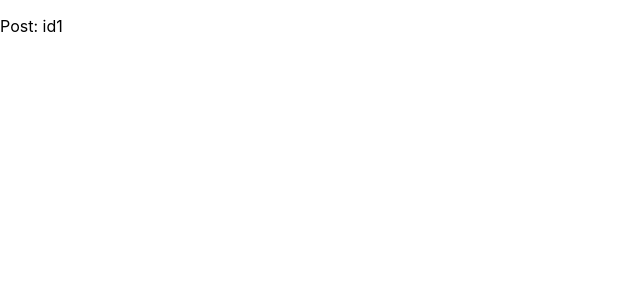
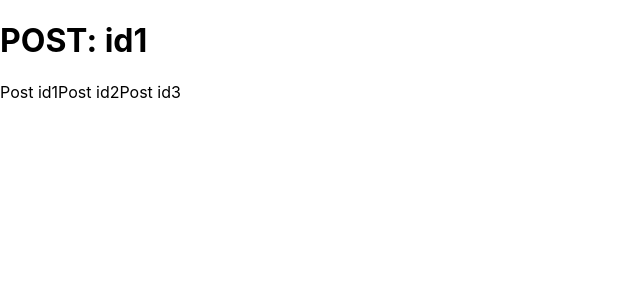
Before and after one commit to amorfati0310/ntrs, a Next.js app: page /posts/id1 in a window 1280 px wide. Shown: the top 300 px of the page, without its empty margins (0-640 px from the left). Built offline with nearby package versions, Linux system fonts and the light colour scheme.

Commit message:
feat: tsx 로 변경 및 getServerSideProps 예제 적용 [Ticket: X]

```diff
--- a/package.json
+++ b/package.json
@@ -8,8 +8,12 @@
     "start": "next start"
   },
   "dependencies": {
+    "@types/react": "^16.9.49",
     "next": "9.5.3",
     "react": "16.13.1",
     "react-dom": "16.13.1"
+  },
+  "devDependencies": {
+    "@types/node": "^14.6.4"
   }
 }
--- a/pages/_app.js
+++ /dev/null
@@ -1,7 +0,0 @@
-import '../styles/globals.css'
-
-function MyApp({ Component, pageProps }) {
-  return <Component {...pageProps} />
-}
-
-export default MyApp
--- /dev/null
+++ b/pages/_app.tsx
@@ -0,0 +1,22 @@
+import '../styles/globals.css'
+// import type?
+import type { AppProps /*, AppContext */ } from 'next/app'
+
+function MyApp({ Component, pageProps }:AppProps) {
+  return <Component {...pageProps} />
+}
+
+// Only uncomment this method if you have blocking data requirements for
+// every single page in your application. This disables the ability to
+// perform automatic static optimization, causing every page in your app to
+// be server-side rendered.
+//
+// MyApp.getInitialProps = async (appContext: AppContext) => {
+//   // calls page's `getInitialProps` and fills `appProps.pageProps`
+//   const appProps = await App.getInitialProps(appContext);
+
+//   return { ...appProps }
+// }
+
+
+export default MyApp
--- a/pages/about.js
+++ b/pages/about.tsx
@@ -1,5 +1,5 @@
 function About() {
     return <div>About</div>
-  }
+}
 
-  export default About
+export default About
--- a/pages/api/hello.js
+++ /dev/null
@@ -1,6 +0,0 @@
-// Next.js API route support: https://nextjs.org/docs/api-routes/introduction
-
-export default (req, res) => {
-  res.statusCode = 200
-  res.json({ name: 'John Doe' })
-}
--- /dev/null
+++ b/pages/api/hello.ts
@@ -0,0 +1,9 @@
+import { NextApiRequest, NextApiResponse } from 'next'
+
+type Data = {
+  name: string
+}
+
+export default (req: NextApiRequest, res: NextApiResponse<Data>) => {
+  res.status(200).json({ name: 'John Doe' })
+}
--- a/pages/posts/[pid].js
+++ b/pages/posts/[pid].js
@@ -1,10 +1,23 @@
 import { useRouter } from 'next/router'
+import Link from 'next/link'
 
 const Post = () => {
   const router = useRouter()
   const { pid } = router.query
+  const pids = ['id1', 'id2', 'id3']
+  return (
+    <>
+      <h1>POST: {pid}</h1>
+      {
+        pids.map((pid) => (
+          <Link href="/posts/[pid]" as={`/posts/${pid}`}>
+            <a>Post {pid}</a>
+          </Link>
+        ))
+      }
+    </>
+  )
 
-  return <p>Post: {pid}</p>
 }
 
 export default Post
```
Also changed, not shown: pages/todo.tsx (added, +48 -0 lines), tsconfig.json (added, +28 -0 lines), next-env.d.ts (added), pages/index.tsx (renamed from pages/index.js), 1 other file (tests, documents, lock files or other folders).
